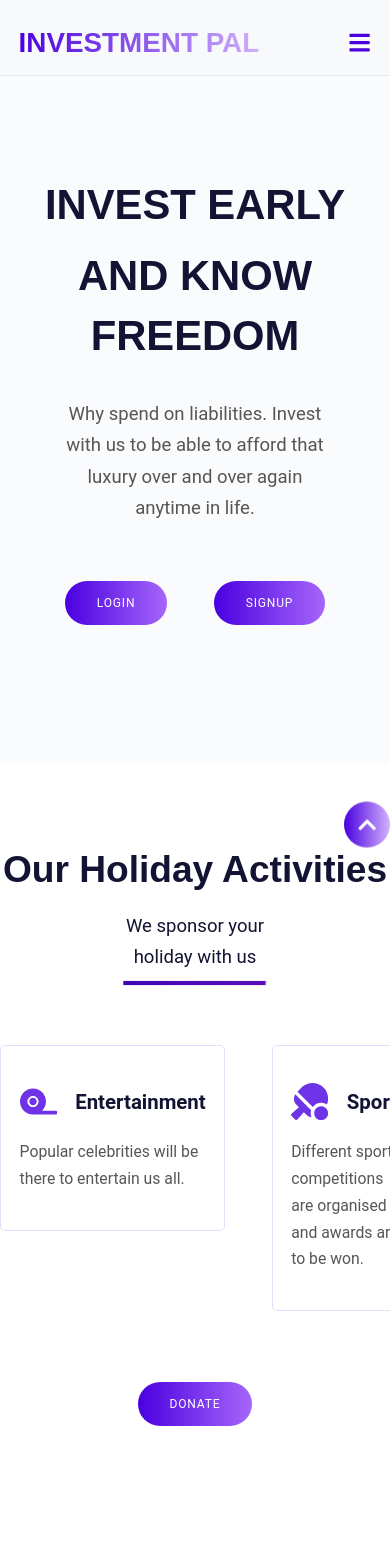
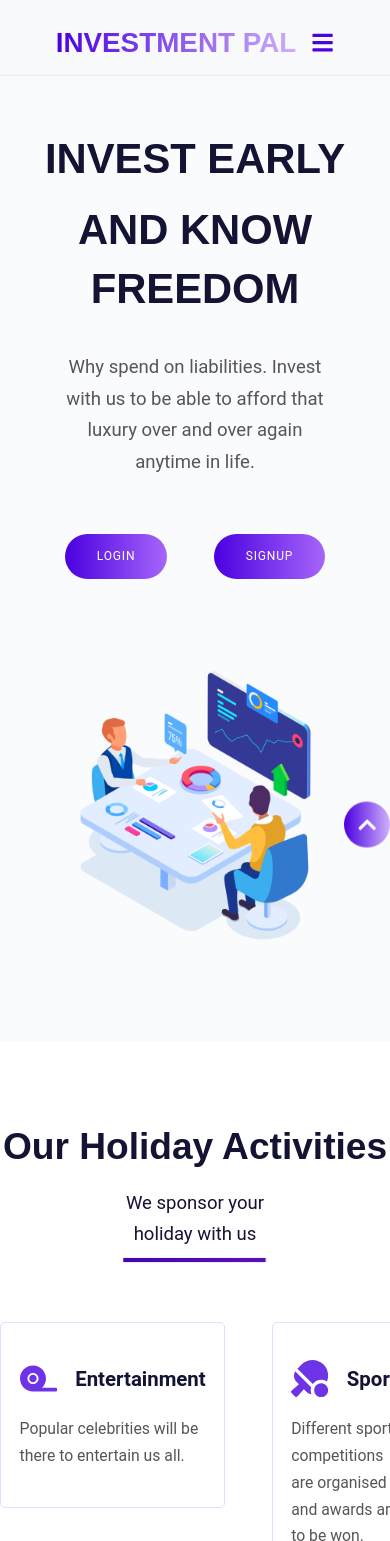
Before and after one commit to ChrisNze/ChrisNze, a React (Create React App) app: page / in a window 390 px wide. Shown: the top 1541 px of the page. Built offline with nearby package versions, Linux system fonts and the light colour scheme.

Commit message:
modified mobile view

```diff
--- a/src/Static/Css/home.module.css
+++ b/src/Static/Css/home.module.css
@@ -260,7 +260,7 @@ Section 4 style */
 @media only all and (max-width: 1024px) {
 	.content_wrapper {
 		flex-direction: column;
-		padding: 10rem 0 15rem 0;
+		padding: 10rem 0;
 	}
 
 	.wrapper_text {
@@ -285,10 +285,17 @@ Section 4 style */
 	}
 
 	.image_wrapper {
-		display: none;
+		width: 70%;
+		margin-top: 10rem;
 	}
 
 	.link_wrapper {
 		margin-top: 6rem;
 	}
 }
+
+@media only all and (max-width: 600px) {
+	.content_wrapper {
+		padding: 5rem 0 10rem 0;
+	}
+}
--- a/src/Static/Css/navigation.module.css
+++ b/src/Static/Css/navigation.module.css
@@ -70,19 +70,6 @@
 }
 /* Media query */
 
-@media only all and (max-width: 1200px) {
-	.navigation {
-		padding: 2rem 2rem 1rem 2rem;
-	}
-
-	.navigation_link,
-	.navigation_link:link,
-	.navigation_link:visited {
-		padding-left: 20px;
-		padding-right: 20px;
-	}
-}
-
 @media only all and (max-width: 1024px) {
 	.mobile_navigation {
 		display: block;
```
